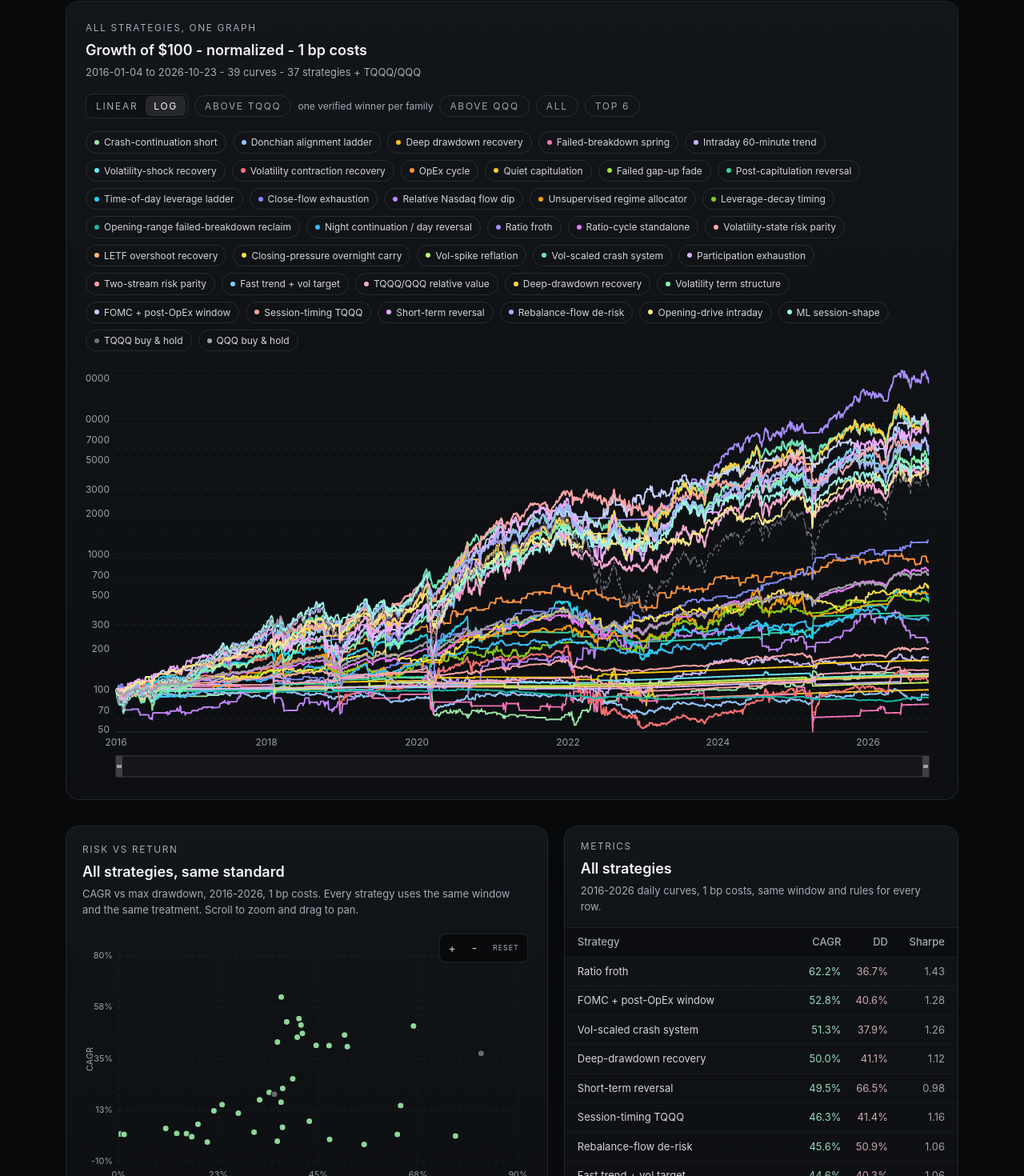
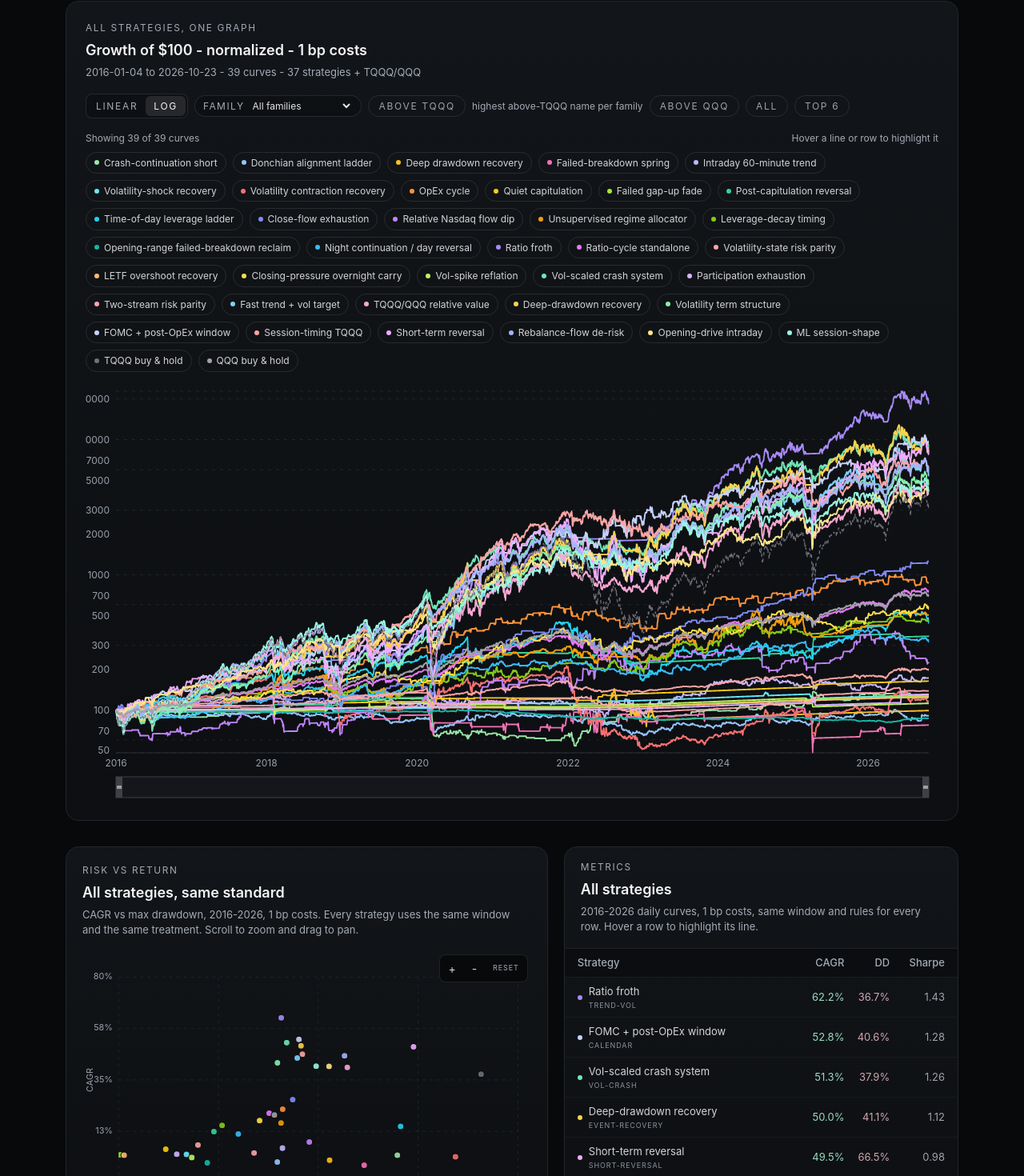
Before and after one commit to LongpanZhou/quant-trader, a Next.js app in the folder web/: page /compare in a window 1280 px wide. Shown: the part 537-2007 px from the top of the page at 80% size. Built offline with nearby package versions, Linux system fonts and the light colour scheme.

Commit message:
Improve comparison filters and color the risk-return dots

```diff
--- a/web/components/all-strategies-chart.tsx
+++ b/web/components/all-strategies-chart.tsx
@@ -42,14 +42,6 @@ type Payload = {
   note?: string;
 };
 
-function lastValue(curve: Curve) {
-  for (let i = curve.values.length - 1; i >= 0; i -= 1) {
-    const value = curve.values[i];
-    if (value != null) return value;
-  }
-  return 0;
-}
-
 function CompareTooltip({ active, payload, label }: any) {
   if (!active || !payload?.length) return null;
   const rows = [...payload]
@@ -76,7 +68,17 @@ function CompareTooltip({ active, payload, label }: any) {
   );
 }
 
-function ScatterPlot({ metrics }: { metrics: Metric[] }) {
+function ScatterPlot({
+  metrics,
+  colors,
+  hoveredId,
+  onHoverId,
+}: {
+  metrics: Metric[];
+  colors: Record<string, string>;
+  hoveredId: string | null;
+  onHoverId: (id: string | null) => void;
+}) {
   const xField = "dd";
   const yField = "cagr";
   const width = 620;
@@ -110,14 +112,19 @@ function ScatterPlot({ metrics }: { metrics: Metric[] }) {
     height - bottom - ((value - view.y0) / (view.y1 - view.y0)) * (height - top - bottom);
   const xTicks = Array.from({ length: 5 }, (_, i) => view.x0 + (i / 4) * (view.x1 - view.x0));
   const yTicks = Array.from({ length: 5 }, (_, i) => view.y0 + (i / 4) * (view.y1 - view.y0));
-  const color = (benchmark: boolean) => benchmark ? "#71717a" : "#9ae6a5";
+  const color = (metric: Metric) =>
+    colors[metric.id] ?? (metric.benchmark ? "#71717a" : "#9ae6a5");
 
   const track = (metric: Metric, event: MouseEvent<SVGCircleElement>) => {
     const rect = boxRef.current?.getBoundingClientRect();
     if (!rect) return;
+    onHoverId(metric.id);
     setHover({ metric, x: event.clientX - rect.left, y: event.clientY - rect.top });
   };
-  const clear = () => setHover(null);
+  const clear = () => {
+    setHover(null);
+    onHoverId(null);
+  };
 
   const zoom = (factor: number) => {
     const cx = (view.x0 + view.x1) / 2;
@@ -243,20 +250,22 @@ function ScatterPlot({ metrics }: { metrics: Metric[] }) {
           ))}
           <g clipPath={`url(#${clipId})`}>
             {metrics.map((metric) => {
-              const active = hover?.metric.id === metric.id;
+              const active = hoveredId === metric.id;
+              const dimmed = hoveredId !== null && !active;
               return (
                 <g key={metric.id}>
                   <circle
                     cx={sx(metric[xField])}
                     cy={sy(metric[yField])}
                     r={active ? 6 : 4.5}
-                    fill={color(metric.benchmark)}
-                    fillOpacity={active ? 1 : 0.92}
+                    fill={color(metric)}
+                    fillOpacity={dimmed ? 0.16 : active ? 1 : 0.9}
                     stroke={active ? "#f4f4f5" : "#08090b"}
                     strokeWidth={active ? 1.8 : 1.2}
                     onMouseDown={(event) => event.stopPropagation()}
                     onMouseEnter={(event) => track(metric, event)}
                     onMouseMove={(event) => track(metric, event)}
+                    onMouseLeave={clear}
                     aria-label={`${metric.name}: ${pct(metric[yField])} CAGR, ${pct(metric[xField])} drawdown`}
                   >
                     <title>
@@ -343,6 +352,8 @@ export function AllStrategiesChart() {
   const [hidden, setHidden] = useState<Set<string>>(new Set());
   const [scale, setScale] = useState<"linear" | "log">("log");
   const [above, setAbove] = useState<"all" | "tqqq" | "qqq">("all");
+  const [family, setFamily] = useState<string>("all");
+  const [hovered, setHovered] = useState<string | null>(null);
 
   useEffect(() => {
     fetch("/data/compare/all.json?v=2026-11-27-full")
@@ -379,7 +390,43 @@ export function AllStrategiesChart() {
     return out;
   }, [data]);
 
-  const visible = data?.series.filter((curve) => !hidden.has(curve.id)) ?? [];
+  const metricById = useMemo(() => {
+    const map = new Map<string, Metric>();
+    (data?.metrics ?? []).forEach((metric) => map.set(metric.id, metric));
+    return map;
+  }, [data]);
+
+  const colorById = useMemo(() => {
+    const map: Record<string, string> = {};
+    (data?.series ?? []).forEach((curve) => {
+      map[curve.id] = curve.color;
+    });
+    return map;
+  }, [data]);
+
+  const families = useMemo(() => {
+    const set = new Set<string>();
+    (data?.metrics ?? []).forEach((metric) => {
+      if (!metric.benchmark) set.add(metric.family ?? "other");
+    });
+    return [...set].sort();
+  }, [data]);
+
+  const inFamily = (id: string) =>
+    family === "all" || (metricById.get(id)?.family ?? "other") === family;
+
+  const legendSeries = useMemo(() => {
+    if (!data) return [];
+    return data.series.filter(
+      (curve) => curve.id === "tqqq" || curve.id === "qqq" || inFamily(curve.id),
+    );
+  }, [data, family, metricById]);
+
+  const visible =
+    data?.series.filter(
+      (curve) =>
+        curve.id === "tqqq" || curve.id === "qqq" || (inFamily(curve.id) && !hidden.has(curve.id)),
+    ) ?? [];
 
   const toggle = (id: string) => {
     setHidden((current) => {
@@ -392,41 +439,69 @@ export function AllStrategiesChart() {
 
   const showAll = () => {
     setAbove("all");
+    setFamily("all");
     setHidden(new Set());
+    setHovered(null);
   };
+
   const showTop = () => {
     if (!data) return;
     setAbove("all");
+    setHovered(null);
     const top = new Set(
-      [...data.series]
-        .sort((a, b) => lastValue(b) - lastValue(a))
+      data.metrics
+        .filter((metric) => !metric.benchmark && (family === "all" || (metric.family ?? "other") === family))
+        .sort((a, b) => b.cagr - a.cagr)
         .slice(0, 6)
-        .map((curve) => curve.id),
+        .map((metric) => metric.id),
     );
+    top.add("tqqq");
+    top.add("qqq");
     setHidden(new Set(data.series.filter((curve) => !top.has(curve.id)).map((curve) => curve.id)));
   };
 
-  const filterAbove = (key: "all" | "tqqq" | "qqq") => {
+  const applyAbove = (key: "all" | "tqqq" | "qqq", nextFamily: string) => {
     setAbove(key);
+    setHovered(null);
     if (!data || key === "all") {
       setHidden(new Set());
       return;
     }
-    const bench = data.metrics.find((m) => m.id === key && m.benchmark);
+    const bench = data.metrics.find((metric) => metric.id === key && metric.benchmark);
     if (!bench) return;
-    const keep = new Set(
-      data.metrics
-        .filter((metric) => {
-          if (metric.benchmark) return true;
-          if (key === "tqqq") return Boolean(metric.family_winner);
-          return metric.cagr > bench.cagr;
-        })
-        .map((metric) => metric.id),
+    const keep = new Set<string>(["tqqq", "qqq"]);
+    const matches = data.metrics.filter(
+      (metric) =>
+        !metric.benchmark &&
+        metric.cagr > bench.cagr &&
+        (nextFamily === "all" || (metric.family ?? "other") === nextFamily),
     );
+    if (key === "tqqq") {
+      // One strategy per family: keep the highest-CAGR name in each family.
+      const best = new Map<string, Metric>();
+      [...matches]
+        .sort((a, b) => b.cagr - a.cagr)
+        .forEach((metric) => {
+          const key = metric.family ?? "other";
+          if (!best.has(key)) best.set(key, metric);
+        });
+      best.forEach((metric) => keep.add(metric.id));
+    } else {
+      matches.forEach((metric) => keep.add(metric.id));
+    }
     setHidden(new Set(data.series.filter((curve) => !keep.has(curve.id)).map((curve) => curve.id)));
   };
 
-  const table = [...(data?.metrics ?? [])].sort((a, b) => {
+  const filterAbove = (key: "all" | "tqqq" | "qqq") => applyAbove(key, family);
+
+  const changeFamily = (next: string) => {
+    setFamily(next);
+    applyAbove(above, next);
+  };
+
+  const table = [...(data?.metrics ?? [])]
+    .filter((metric) => visible.some((curve) => curve.id === metric.id))
+    .sort((a, b) => {
       const bench = (a.benchmark ? 1 : 0) - (b.benchmark ? 1 : 0);
       return bench || b.cagr - a.cagr;
     });
@@ -472,6 +547,22 @@ export function AllStrategiesChart() {
                 </button>
               ))}
             </div>
+            <label className="flex items-center gap-1.5 rounded-full border border-white/10 bg-black/20 px-2.5 py-1 text-[10px] text-zinc-500">
+              <span className="uppercase tracking-[0.12em]">Family</span>
+              <select
+                value={family}
+                onChange={(event) => changeFamily(event.target.value)}
+                className="max-w-[130px] bg-transparent text-[10px] text-zinc-200 outline-none"
+                aria-label="Filter by family"
+              >
+                <option value="all">All families</option>
+                {families.map((item) => (
+                  <option key={item} value={item}>
+                    {item}
+                  </option>
+                ))}
+              </select>
+            </label>
             <button
               onClick={() => filterAbove("tqqq")}
               className={`rounded-full border px-3 py-1 text-[10px] uppercase tracking-[0.14em] transition ${
@@ -483,7 +574,7 @@ export function AllStrategiesChart() {
               Above TQQQ
             </button>
             <span className="text-[10px] text-zinc-500">
-              one verified winner per family
+              highest above-TQQQ name per family
             </span>
             <button
               onClick={() => filterAbove("qqq")}
@@ -510,15 +601,31 @@ export function AllStrategiesChart() {
           </div>
         </div>
 
+        <div className="mb-2 flex flex-wrap items-center justify-between gap-2 text-[10px] text-zinc-500">
+          <span>
+            Showing {visible.length} of {data.series.length} curves
+            {family !== "all" ? ` in ${family}` : ""}
+          </span>
+          <span>Hover a line or row to highlight it</span>
+        </div>
+
         <div className="mb-4 flex flex-wrap gap-2">
-          {data.series.map((curve) => {
+          {legendSeries.map((curve) => {
             const off = hidden.has(curve.id);
+            const isHovered = hovered === curve.id;
             return (
               <button
                 key={curve.id}
                 onClick={() => toggle(curve.id)}
+                onMouseEnter={() => setHovered(curve.id)}
+                onMouseLeave={() => setHovered(null)}
+                onFocus={() => setHovered(curve.id)}
+                onBlur={() => setHovered(null)}
+                title={off ? `Show ${curve.name}` : `Hide ${curve.name}`}
                 className={`inline-flex items-center gap-1.5 rounded-full border px-2.5 py-1 text-[10px] transition ${
-                  off
+                  isHovered
+                    ? "border-emerald-300/40 bg-emerald-300/[0.08] text-emerald-100"
+                    : off
                       ? "border-white/[0.06] text-zinc-600"
                       : "border-white/10 text-zinc-300 hover:border-white/20 hover:text-zinc-100"
                 }`}
@@ -556,21 +663,26 @@ export function AllStrategiesChart() {
                 width={46}
               />
               <Tooltip content={<CompareTooltip />} />
-              {visible.map((curve) => (
+              {visible.map((curve) => {
+                const isHovered = hovered === curve.id;
+                const dimmed = hovered !== null && !isHovered;
+                return (
                   <Line
                     key={curve.id}
                     type="monotone"
                     dataKey={curve.id}
                     name={curve.name}
                     stroke={curve.color}
-                  strokeWidth={curve.id === "tqqq" ? 1.3 : 1.9}
+                    strokeWidth={isHovered ? 3 : curve.id === "tqqq" ? 1.3 : 1.9}
+                    strokeOpacity={dimmed ? 0.12 : 1}
                     strokeDasharray={curve.id === "tqqq" ? "4 4" : undefined}
                     dot={false}
                     connectNulls
                     isAnimationActive={false}
                     activeDot={{ r: 2.5, fill: curve.color, stroke: "#08090b", strokeWidth: 2 }}
                   />
-              ))}
+                );
+              })}
               <Brush
                 dataKey="date"
                 height={26}
@@ -596,17 +708,25 @@ export function AllStrategiesChart() {
               the same treatment. Scroll to zoom and drag to pan.
             </p>
           </div>
-          <ScatterPlot metrics={data.metrics} />
+          <ScatterPlot
+            metrics={data.metrics.filter((metric) =>
+              visible.some((curve) => curve.id === metric.id),
+            )}
+            colors={colorById}
+            hoveredId={hovered}
+            onHoverId={setHovered}
+          />
         </div>
 
         <div className="panel overflow-hidden">
           <div className="border-b border-white/[0.06] px-4 py-4 sm:px-5">
             <div className="eyebrow">Metrics</div>
             <h2 className="mt-1 text-lg font-semibold text-zinc-100">
-              All strategies
+              {family === "all" ? "All strategies" : `${family} strategies`}
             </h2>
             <p className="mt-1 text-[11px] text-zinc-500">
               2016-2026 daily curves, 1 bp costs, same window and rules for every row.
+              Hover a row to highlight its line.
             </p>
           </div>
           <div className="max-h-[340px] overflow-auto">
@@ -621,8 +741,28 @@ export function AllStrategiesChart() {
               </thead>
               <tbody>
                 {table.map((metric) => (
-                  <tr key={metric.id} className="border-t border-white/[0.04]">
-                    <td className="px-4 py-2 text-zinc-300">{metric.name}</td>
+                  <tr
+                    key={metric.id}
+                    onMouseEnter={() => setHovered(metric.id)}
+                    onMouseLeave={() => setHovered(null)}
+                    className={`border-t border-white/[0.04] transition ${
+                      hovered === metric.id ? "bg-white/[0.04]" : ""
+                    }`}
+                  >
+                    <td className="px-4 py-2 text-zinc-300">
+                      <span className="flex items-center gap-2">
+                        <span
+                          className="h-1.5 w-1.5 shrink-0 rounded-full"
+                          style={{ background: colorById[metric.id] ?? "#71717a" }}
+                        />
+                        <span>
+                          <span className="block">{metric.name}</span>
+                          <span className="block text-[9px] uppercase tracking-[0.1em] text-zinc-600">
+                            {metric.benchmark ? "benchmark" : metric.family ?? "other"}
+                          </span>
+                        </span>
+                      </span>
+                    </td>
                     <td className="px-2 py-2 text-right text-emerald-200/90">{pct(metric.cagr)}</td>
                     <td className="px-2 py-2 text-right text-rose-200/80">{pct(metric.dd)}</td>
                     <td className="px-4 py-2 text-right text-zinc-400">
```
Lines whose indentation alone changed are shown as unchanged.
